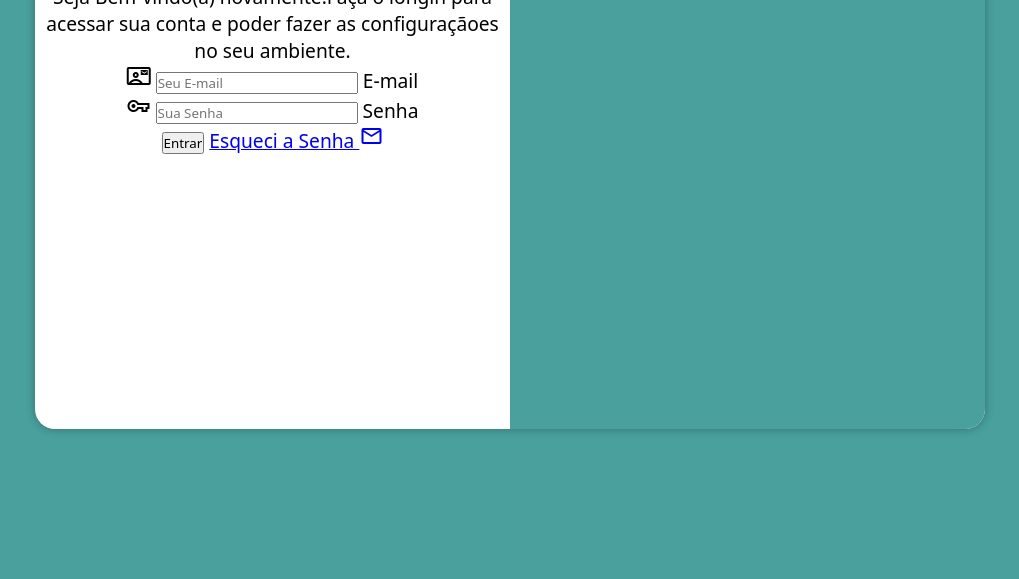
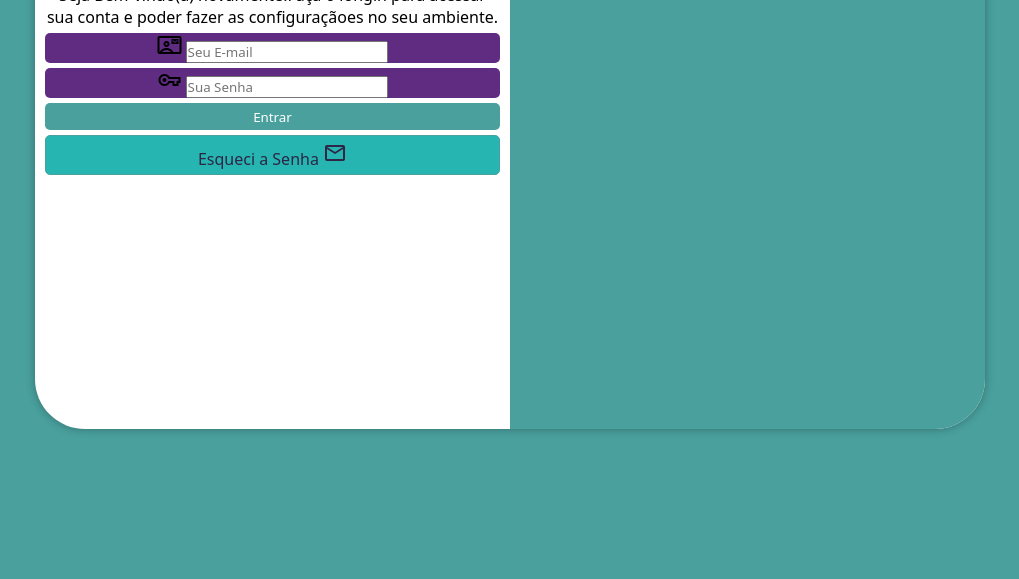
Before and after one commit to LuisVictor25/projeto-login, a plain HTML site: page index.html in a window 1280 px wide. Shown: the part 221-800 px from the top of the page, without its empty margins (130-1149 px from the left). Drawn offline with nearby package versions, Linux system fonts and the light colour scheme.

Commit message:
formatação do formulário

```diff
--- a/estilos/style.css
+++ b/estilos/style.css
@@ -14,13 +14,17 @@
 html, body{
     background-color: #49a09d;
     height: 100vh;
-    width: 100vw;
+    width: 98vw;
+    overflow-x: hidden; /* Hide horizontal scrollbar */
+    overflow-y: hidden; /*Hide vertical scrolllbar*/
+
 }
 
 main{
     position: relative;
     height: 100vh;
     width: 100vw;
+
 }
 
 section#login{
@@ -35,6 +39,7 @@ section#login{
     height: 500px;
     border-radius: 20px;
     overflow: hidden;
+    border-radius: 50px;
 
     transition: width 0.3s, heigth 0.3s;
     transition-timing-function: ease;
@@ -45,7 +50,7 @@ section#login > div#imagem{
     background: #49a09d url(../Img/pexels-daniel-watson-1487154.jpg) no-repeat;
     background-size:cover ;
     background-position: left bottom;
-    height: 200px;
+    height: 166px;
 }
 
 section#login > div#formulario{
@@ -56,8 +61,50 @@ section#login > div#formulario{
 div#formulario{
     text-align: center;
     margin-bottom: 10px;
+    font-size: 0.8em;
 }
 
-div#formulario{
-    font-size: 0.8em;
+form >div.campo{
+    background-color: #5f2c82;
+    display: block;
+    width: 100%;
+    height: 40%;
+    border-radius: 5px;
+    margin:5px 0px;
 }
+
+form > input[type="submit"]{
+   display: block;
+   font-size: 0,5em;
+   width: 100%;
+   height: 27px;
+   background-color:#49a09d ;
+   color: white;
+   border:none;
+   border-radius: 5px;
+   cursor: pointer;
+}
+
+form > input[type="submit"]:hover{
+    background-color: #125e5c;
+}
+
+form > a.botao{
+    display: block;
+    text-align: center;
+    padding-top: 5px;
+    font-size:0,5em;
+    margin-top: 5px;
+    width: 100%;
+    height: 40px;
+    background-color:#26b5b1;
+    border: none;
+    border-radius: 5px;
+    color: #2d2646;
+    border: 1px solid #49a09d;
+    text-decoration: none;
+}
+
+form > a.botao > span{
+    font-size: 0,5em;
+}
--- a/index.html
+++ b/index.html
@@ -20,28 +20,23 @@
                 <p>Seja Bem-vindo(a) novamente.Faça o longin para acessar sua conta e poder fazer as configuraçãoes no seu ambiente.</p>
 
                 <form action="login.php" method="post" autocomplete="on">
-                    <div class="campo">
 
-                        <span class="material-symbols-outlined">contact_mail</span>
+                        <div class="campo">
+                            <span class="material-symbols-outlined">contact_mail</span>
+                            <input type="email" name="email" id="iemail" placeholder="Seu E-mail" required autocomplete="email">
+                            <label for="iemail"></label>
+                        </div>
+                        <div class="campo">
+                            <span class="material-symbols-outlined">vpn_key</span>
+                            <input type="password" name="senha" id="isenha"placeholder="Sua Senha" required autocomplete="current-password"minlength="8" max="20">
+                            <label for="isenha"></label>
+                        </div>
+                            <input type="submit" value="Entrar">
+                            <a href="esqueci.html" class="botao">Esqueci a Senha <span class="material-symbols-outlined">Email</span></a>
 
-                        <input type="email" name="email" id="iemail" placeholder="Seu E-mail" required autocomplete="email">
-                        <label for="iemail">E-mail</label>
-                    </div>
-
-                    <div class="campo">
-
-                        <span class="material-symbols-outlined">vpn_key</span>
-
-                        <input type="password" name="senha" id="isenha"placeholder="Sua Senha" required autocomplete="current-password"minlength="8" max="20">
-                        <label for="isenha">Senha</label>
-                                        <br>
-                        <input type="submit" value="Entrar">
-                        <a href="esqueci.html">Esqueci a Senha <span class="material-symbols-outlined">Email</span></a>
-
-
+                </form>
             </div>
         </section>
-
     </main>
 </body>
 </html>
--- a/midia/query.css
+++ b/midia/query.css
@@ -1,24 +1,24 @@
 @charset "UTF-8";
 
-@media screen and (min-width:768px) and             (max-width:992px){
+@media screen and (min-width:700px) and             (max-width:992px){
     body{
         background-image: linear-gradient(to top 45deg #798AF7,#2E49F5,);
     }
 
     section#login{
         width:90vw;
-
     }
 
     section#longin > div#imagem{
-        float: left;
-        width: 40%;
+        float: right;
+        width: 20%;
         height: 100%;
     }
 
     section#login > div#formulario{
-        float: right;
+        float: center;
         width: 70%;
+        text-align:center;
     }
 }
 
@@ -43,10 +43,10 @@
     }
 
     div#formulario > h1{
-        font-size: 1.2em;
+        font-size: 1.5em;
         padding-top: 12px;
     }
     div#formulario{
-        font-size: 1.2em;
+        font-size: 1em;
     }
 }
```
